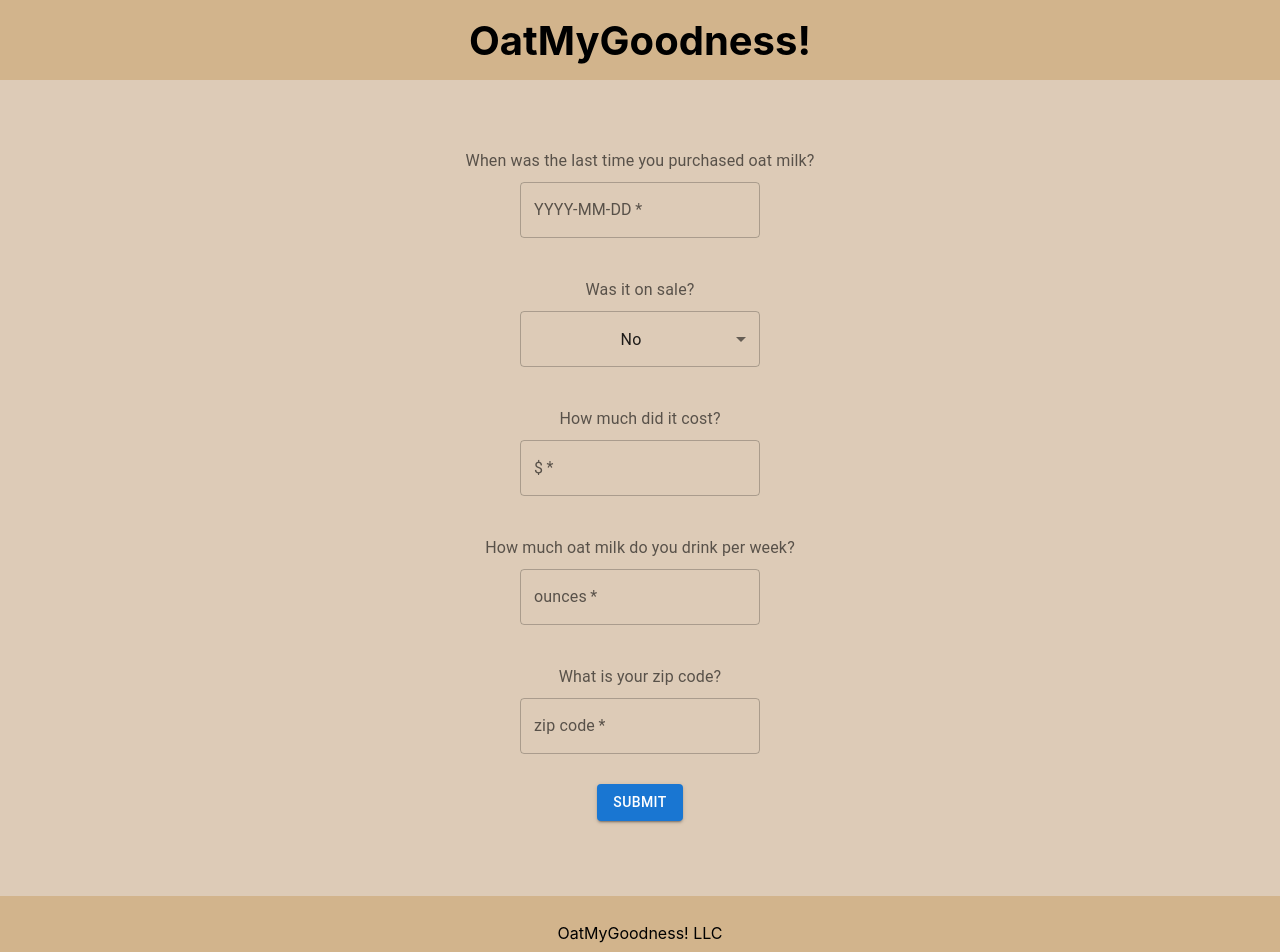
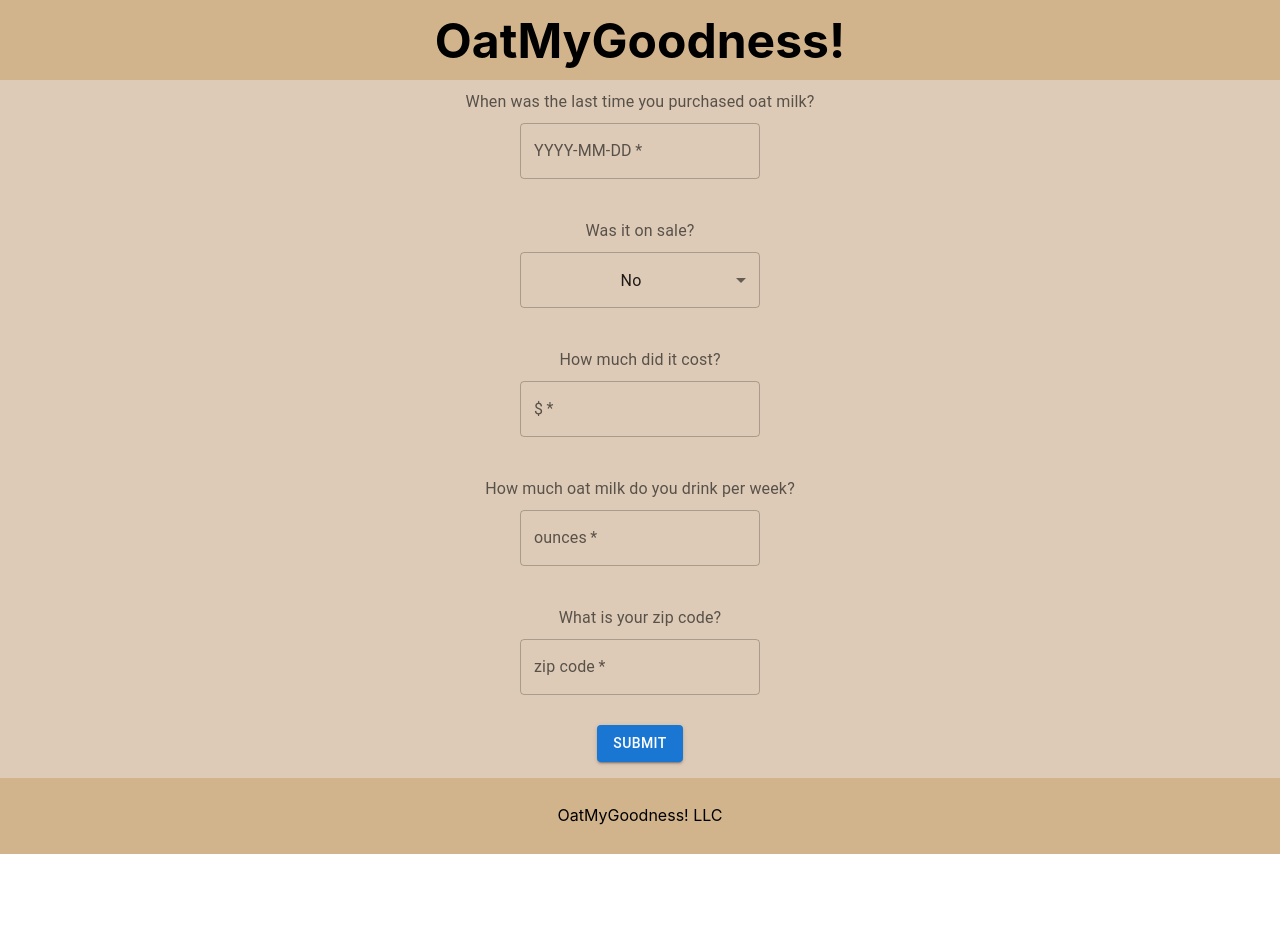
Before and after one commit to JoeyGitsIt/fullstack-project, a React (Create React App) app in the folder intsureview_fe/: page / in a window 1280 px wide. Shown: the top 952 px of the page. After the commit the page ends 854 px from the top, so only its background shows below. Built offline with nearby package versions, Linux system fonts and the light colour scheme.

Commit message:
fixed css

```diff
--- a/intsureview_fe/src/App.css
+++ b/intsureview_fe/src/App.css
@@ -2,38 +2,3 @@
   text-align: center;
   background-color: #ddcbb7;
 }
-
-.App-logo {
-  height: 40vmin;
-  pointer-events: none;
-}
-
-@media (prefers-reduced-motion: no-preference) {
-  .App-logo {
-    animation: App-logo-spin infinite 20s linear;
-  }
-}
-
-.App-header {
-  background-color: #282c34;
-  min-height: 100vh;
-  display: flex;
-  flex-direction: column;
-  align-items: center;
-  justify-content: center;
-  font-size: calc(10px + 2vmin);
-  color: white;
-}
-
-.App-link {
-  color: #61dafb;
-}
-
-@keyframes App-logo-spin {
-  from {
-    transform: rotate(0deg);
-  }
-  to {
-    transform: rotate(360deg);
-  }
-}
--- a/intsureview_fe/src/css/Footer.css
+++ b/intsureview_fe/src/css/Footer.css
@@ -1,9 +1,9 @@
 footer {
   background-color: #D2B48C;
-  height: 4rem;
+  height: 7vh;
   margin-top: auto;
-  margin-bottom: -15px;
-  padding-bottom: 15px;
+  margin-bottom: -20px;
+  padding-bottom: 20px;
 }
 
 p {
--- a/intsureview_fe/src/css/Form.css
+++ b/intsureview_fe/src/css/Form.css
@@ -1,6 +1,6 @@
 form {
   display: flex;
-  min-height: 100vh;
+  min-height: 80vh;
   flex-direction: column;
   align-items: center;
   justify-content: center;
--- a/intsureview_fe/src/css/Header.css
+++ b/intsureview_fe/src/css/Header.css
@@ -4,5 +4,5 @@
   align-items: center;
   height: 10vh;
   background-color: #D2B48C;
-  font-size: 20px;
+  font-size: 24px;
 }
```
